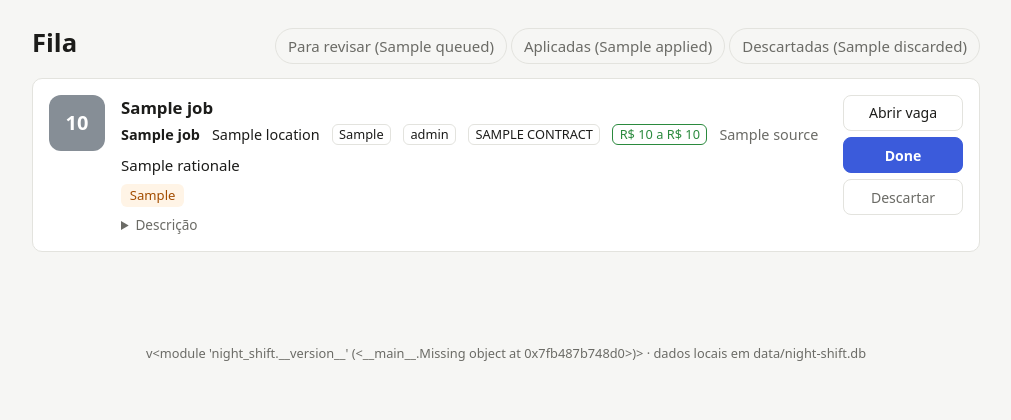
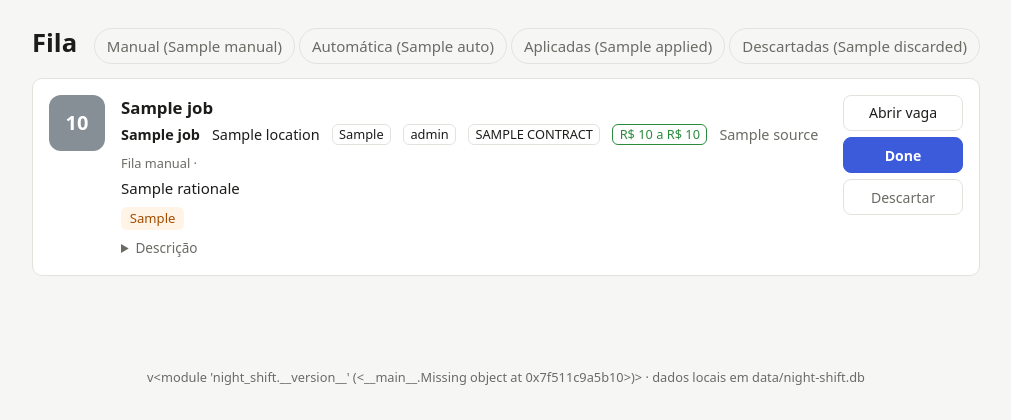
Before and after one commit to dev11nando/night-shift, a FastAPI app: template src/night_shift/web/templates/fila.html in a window 1280 px wide. Shown: the part 58-478 px from the top of the page, without its empty margins (134-1145 px from the left). Run offline with FastAPI, Linux system fonts and the light colour scheme; the template is opened without the code that fills it: most values are stand-ins (such as "Sample title", 1, 10 or a date in 2020).

Commit message:
feat(filas): fila automática e fila manual
Automática = fonte de baixo risco + nota >= limiar + nenhum alerta; o resto é manual.
Calculada na hora, então mudar o limiar reclassifica sem reprocessar. Painel com uma aba
para cada fila e o motivo de cada vaga estar na manual.

Co-Authored-By: Claude Opus 5.5 <noreply@anthropic.com>

```diff
--- a/src/night_shift/web/app.py
+++ b/src/night_shift/web/app.py
@@ -15,12 +15,14 @@ from sqlalchemy.orm import Session, sessionmaker
 from night_shift import __version__
 from night_shift.adapters.storage.review import ReviewRepository
 from night_shift.domain.enums import ApplicationStatus
+from night_shift.domain.lanes import Lane, manual_reason
 
 HERE = Path(__file__).parent
 templates = Jinja2Templates(directory=HERE / "templates")
 
+# Abas da Fila: filas de pendentes (por lane) e decididas (por status).
+LANE_VIEWS = {"manual": Lane.MANUAL, "auto": Lane.AUTO}
 STATUS_VIEWS = {
-    "fila": None,
     "aplicadas": ApplicationStatus.APPLIED_MANUAL,
     "descartadas": ApplicationStatus.DISCARDED,
 }
@@ -62,18 +64,27 @@ templates.env.globals.update(duration=duration, version=__version__)
 # ---------------------------------------------------------------------- app
 
 
-def create_app(sessions: sessionmaker[Session]) -> FastAPI:
+def create_app(sessions: sessionmaker[Session], auto_threshold: int = 85) -> FastAPI:
+    """``auto_threshold``: nota mínima para uma vaga de fonte de baixo risco ir para a fila
+    automática (``automation.auto_apply_min_score`` no profile.yaml)."""
     app = FastAPI(title="night-shift", docs_url=None, redoc_url=None)
     app.mount("/static", StaticFiles(directory=HERE / "static"), name="static")
 
     def repo() -> Iterator[ReviewRepository]:
         with sessions.begin() as s:
-            yield ReviewRepository(s)
+            yield ReviewRepository(s, auto_threshold)
 
     Repo = Annotated[ReviewRepository, Depends(repo)]
 
+    def card_ctx(repo: ReviewRepository) -> dict:
+        def reason_of(sc):
+            return manual_reason(sc.job.source, sc.llm_score, sc.red_flags or [], auto_threshold)
+
+        return {"lane_of": repo.lane, "reason_of": reason_of, "auto_threshold": auto_threshold}
+
     def page(request: Request, name: str, repo: ReviewRepository, **ctx) -> HTMLResponse:
         ctx.setdefault("counts", repo.counts())
+        ctx.update(card_ctx(repo))
         return templates.TemplateResponse(request, name, ctx)
 
     @app.get("/", response_class=HTMLResponse)
@@ -94,11 +105,13 @@ def create_app(sessions: sessionmaker[Session]) -> FastAPI:
     def fila(
         request: Request,
         repo: Repo,
-        view: Annotated[str, Query(pattern="^(fila|aplicadas|descartadas)$")] = "fila",
+        view: Annotated[str, Query(pattern="^(manual|auto|aplicadas|descartadas)$")] = "manual",
         min_score: Annotated[int, Query(alias="min", ge=0, le=100)] = 0,
     ):
-        status = STATUS_VIEWS[view]
-        scores = repo.queue(min_score) if status is None else repo.decided(status)
+        if view in LANE_VIEWS:
+            scores = repo.queue(LANE_VIEWS[view], min_score)
+        else:
+            scores = repo.decided(STATUS_VIEWS[view])
         return page(
             request,
             "fila.html",
@@ -119,7 +132,7 @@ def create_app(sessions: sessionmaker[Session]) -> FastAPI:
         except NoResultFound as e:
             raise HTTPException(404, "vaga não encontrada") from e
         template = "_card.html" if status is None else "_decided.html"
-        ctx = {"sc": score, "counts": repo.counts(), "oob": True}
+        ctx = {"sc": score, "counts": repo.counts(), "oob": True, **card_ctx(repo)}
         return templates.TemplateResponse(request, template, ctx)
 
     @app.post("/jobs/{job_id}/done", response_class=HTMLResponse)
--- a/src/night_shift/web/static/style.css
+++ b/src/night_shift/web/static/style.css
@@ -107,6 +107,10 @@ footer { text-align: center; color: var(--muted); font-size: .8rem; padding: 2re
 .tag { padding: 0 .5em; border: 1px solid var(--border); border-radius: 6px; font-size: .8rem; }
 .tag.money { border-color: var(--high); color: var(--high); }
 .rationale { margin: .25rem 0 .5rem; }
+.lane { margin: 0 0 .25rem; font-size: .8rem; font-weight: 600; }
+.lane.auto { color: var(--high); }
+.lane.manual { color: var(--muted); font-weight: 500; }
+.lane-help { color: var(--muted); font-size: .9rem; margin: 0 0 .5rem; max-width: 70ch; }
 .flags { list-style: none; padding: 0; margin: 0 0 .5rem; display: flex; flex-wrap: wrap; gap: .35rem; }
 .flags li { background: var(--flag-bg); color: var(--flag-text); padding: .1rem .55rem; border-radius: 6px; font-size: .82rem; }
 details summary { cursor: pointer; color: var(--muted); font-size: .85rem; }
--- a/src/night_shift/web/templates/_card.html
+++ b/src/night_shift/web/templates/_card.html
@@ -13,6 +13,13 @@
       {% if j.salary_min or j.salary_max %}<span class="tag money">{{ j.salary_min | brl }}{% if j.salary_max %} a {{ j.salary_max | brl }}{% endif %}</span>{% endif %}
       <span class="muted">{{ j.source }}</span>
     </p>
+    {% if not (app and app.status in ('applied_manual', 'discarded')) %}
+      {% if lane_of(sc) == 'auto' %}
+        <p class="lane auto">Fila automática</p>
+      {% else %}
+        <p class="lane manual">Fila manual · {{ reason_of(sc) }}</p>
+      {% endif %}
+    {% endif %}
     {% if sc.rationale %}<p class="rationale">{{ sc.rationale }}</p>{% endif %}
     {% if sc.red_flags %}
     <ul class="flags">{% for f in sc.red_flags %}<li>{{ f }}</li>{% endfor %}</ul>
--- a/src/night_shift/web/templates/fila.html
+++ b/src/night_shift/web/templates/fila.html
@@ -4,14 +4,25 @@
 <div class="section-head">
   <h1>Fila</h1>
   <div class="tabs">
-    <a href="/fila?min={{ min_score }}" class="{{ 'active' if view == 'fila' }}">Para revisar ({{ counts.queued }})</a>
+    <a href="/fila?view=manual&min={{ min_score }}" class="{{ 'active' if view == 'manual' }}">Manual ({{ counts.manual }})</a>
+    <a href="/fila?view=auto&min={{ min_score }}" class="{{ 'active' if view == 'auto' }}">Automática ({{ counts.auto }})</a>
     <a href="/fila?view=aplicadas" class="{{ 'active' if view == 'aplicadas' }}">Aplicadas ({{ counts.applied }})</a>
     <a href="/fila?view=descartadas" class="{{ 'active' if view == 'descartadas' }}">Descartadas ({{ counts.discarded }})</a>
   </div>
 </div>
 
-{% if view == 'fila' %}
+{% if view == 'auto' %}
+<p class="lane-help">Fonte de baixo risco (Greenhouse, Lever, Ashby), nota ≥ {{ auto_threshold }} e nenhum alerta.
+Essas vagas vão ser aplicadas pelo <code>night-shift apply</code> (Fase 5). Até lá, aplique à mão e marque Done,
+ou descarte as que não quiser.</p>
+{% elif view == 'manual' %}
+<p class="lane-help">Precisam de você: plataforma sem aplicação automática (Gupy, LinkedIn), nota abaixo de
+{{ auto_threshold }} ou algum alerta do LLM.</p>
+{% endif %}
+
+{% if view in ('manual', 'auto') %}
 <form class="filter" method="get" action="/fila">
+  <input type="hidden" name="view" value="{{ view }}">
   <label>Nota mínima
     <select name="min" onchange="this.form.submit()">
       {% for v in (0, 50, 60, 70, 80) %}
@@ -26,8 +37,8 @@
   {% include "_card.html" %}
 {% else %}
   <section class="empty">
-    {% if view == 'fila' %}
-      <p>Nada para revisar{% if min_score %} com nota ≥ {{ min_score }}{% endif %}.</p>
+    {% if view in ('manual', 'auto') %}
+      <p>Nada na fila {{ 'automática' if view == 'auto' else 'manual' }}{% if min_score %} com nota ≥ {{ min_score }}{% endif %}.</p>
       <p class="muted">As vagas entram aqui depois que o LLM dá nota (<code>night-shift run</code> ou <code>rank</code>).</p>
     {% else %}
       <p>Nenhuma vaga {{ view }} ainda.</p>
--- a/src/night_shift/web/templates/hoje.html
+++ b/src/night_shift/web/templates/hoje.html
@@ -36,7 +36,7 @@
   <section>
     <div class="section-head">
       <h2>Melhores desta execução</h2>
-      <a href="/fila">Ver fila completa ({{ counts.queued }})</a>
+      <span><a href="/fila?view=manual">Manual ({{ counts.manual }})</a> · <a href="/fila?view=auto">Automática ({{ counts.auto }})</a></span>
     </div>
     {% for sc in best %}
       {% include "_card.html" %}
```
Also changed, not shown: src/night_shift/domain/lanes.py (added, +43 -0 lines), tests/test_web.py (+23 -11 lines), src/night_shift/adapters/storage/review.py.
